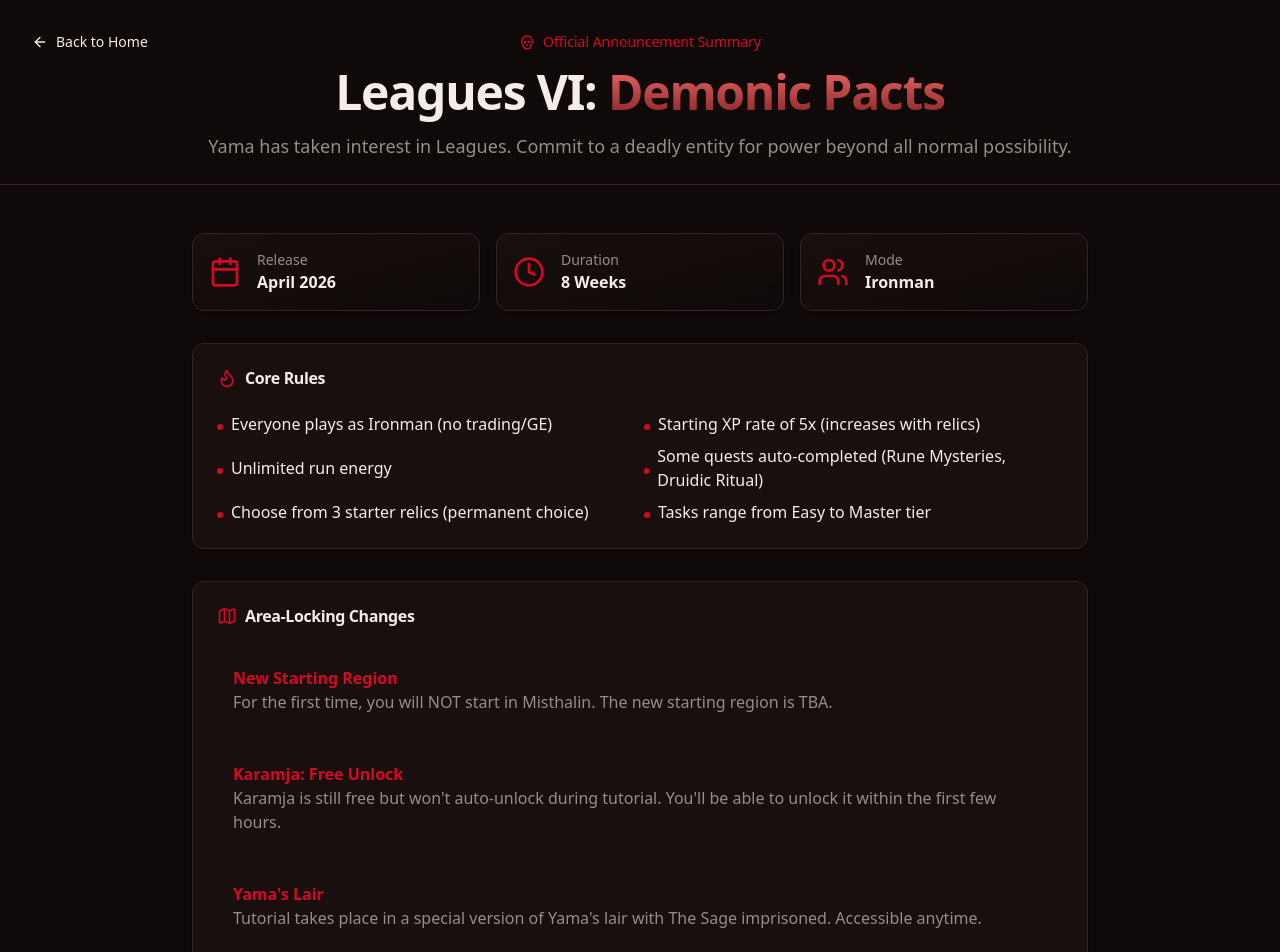
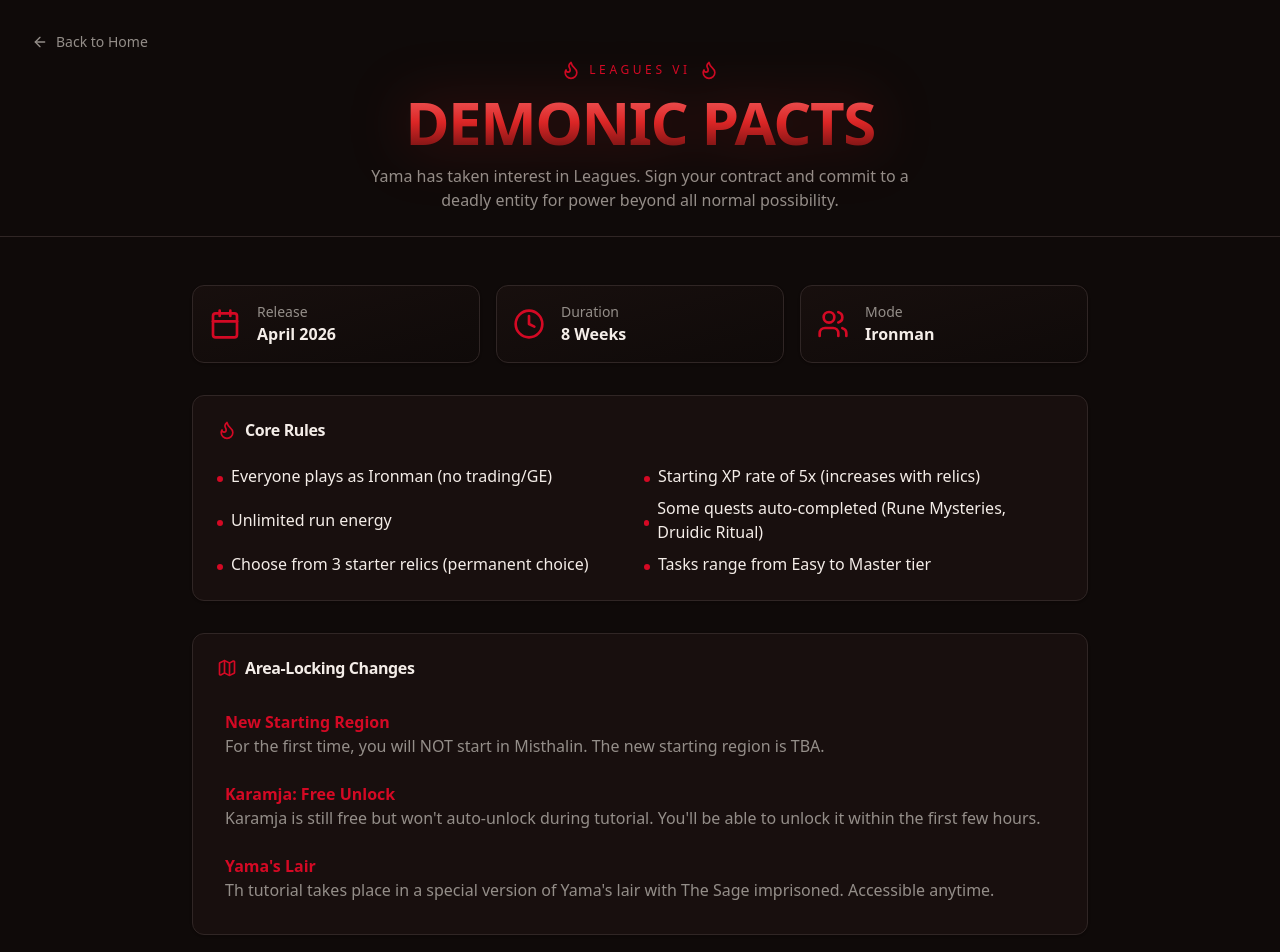
Before and after one commit to DatBear/Demonic-Pacts, a React (Vite) app: page /info in a window 1280 px wide. Shown: the top 952 px of the page. Built offline with nearby package versions, Linux system fonts and the light colour scheme.

Commit message:
updated header, css fade animation

```diff
--- a/src/App.css
+++ b/src/App.css
@@ -0,0 +1,12 @@
+@keyframes info-ambient-fade {
+	0% {
+		opacity: 1;
+	}
+	100% {
+		opacity: 0;
+	}
+}
+
+.info-ambient-fade {
+	animation: info-ambient-fade 2s ease-out forwards;
+}
--- a/src/pages/Info.tsx
+++ b/src/pages/Info.tsx
@@ -5,33 +5,34 @@ import { ArrowLeft, Calendar, Clock, Skull, Map, Swords, Gift, Flame, Users, Cro
 
 export default function Info() {
   return (
-    <div className="min-h-screen">
-      <section className="relative overflow-hidden border-b border-border">
-        <div className="absolute inset-0 bg-gradient-to-b from-background via-background to-primary/5" />
+    <div className="min-h-screen relative">
+      <div className="fixed inset-0 bg-[radial-gradient(ellipse_at_top,_var(--tw-gradient-stops))] from-red-950/20 via-background to-background pointer-events-none info-ambient-fade" />
 
-        <div className="container relative mx-auto px-4 py-6">
-          <Link to="/" className="absolute left-4 top-6">
-            <Button variant="ghost" className="gap-2">
+      <header className="relative border-b border-primary/20 bg-gradient-to-b from-primary/5 to-transparent">
+        <div className="container mx-auto px-4 py-6">
+          <Link to="/" className="flex items-center">
+            <Button variant="ghost" size="default" className="gap-2 text-muted-foreground hover:text-foreground flex items-center">
               <ArrowLeft className="h-4 w-4" /> Back to Home
             </Button>
           </Link>
 
-          <div className="mx-auto max-w-4xl text-center pt-12 md:pt-0">
-            <div className="mb-2 inline-flex items-center gap-2 rounded-full bg-primary/10 px-4 py-2 text-sm font-medium text-primary">
-              <Skull className="h-4 w-4" />
-              Official Announcement Summary
+          <div className="text-center pt-6 md:pt-0">
+            <div className="inline-flex items-center gap-2 mb-3">
+              <Flame className="h-5 w-5 text-primary animate-pulse" />
+              <span className="text-xs uppercase tracking-[0.3em] text-primary font-medium">Leagues VI</span>
+              <Flame className="h-5 w-5 text-primary animate-pulse" />
             </div>
-
-            <h1 className="mb-4 text-4xl font-bold tracking-tight md:text-5xl">
-              Leagues VI: <span className="bg-gradient-to-b from-red-400 to-red-900 bg-clip-text text-transparent">Demonic Pacts</span>
+            <h1 className="text-4xl md:text-6xl font-black tracking-tight">
+              <span className="bg-gradient-to-b from-red-400 via-red-600 to-red-950 bg-clip-text text-transparent drop-shadow-[0_0_30px_rgba(220,38,38,0.3)]">
+                DEMONIC PACTS
+              </span>
             </h1>
-
-            <p className="text-lg text-muted-foreground">
-              Yama has taken interest in Leagues. Commit to a deadly entity for power beyond all normal possibility.
+            <p className="mt-3 text-muted-foreground max-w-xl mx-auto">
+              Yama has taken interest in Leagues. Sign your contract and commit to a deadly entity for power beyond all normal possibility.
             </p>
           </div>
         </div>
-      </section>
+      </header>
 
       <section className="container mx-auto px-4 py-12">
         <div className="mx-auto max-w-4xl space-y-8">
@@ -73,8 +74,8 @@ export default function Info() {
                 Core Rules
               </CardTitle>
             </CardHeader>
-            <CardContent className="space-y-3">
-              <ul className="grid gap-2 sm:grid-cols-2">
+            <CardContent>
+              <ul className="grid gap-4 sm:gap-2 sm:grid-cols-2">
                 <li className="flex items-center gap-2">
                   <span className="mt-1.5 h-1.5 w-1.5 rounded-full bg-primary" />
                   <span>Everyone plays as Ironman (no trading/GE)</span>
@@ -110,18 +111,18 @@ export default function Info() {
                 Area-Locking Changes
               </CardTitle>
             </CardHeader>
-            <CardContent className="space-y-4">
-              <div className="rounded-lg bg-muted/50 p-4">
+            <CardContent className="space-y-2">
+              <div className="rounded-lg bg-muted/50 p-2">
                 <p className="font-semibold text-primary">New Starting Region</p>
                 <p className="text-muted-foreground">For the first time, you will NOT start in Misthalin. The new starting region is TBA.</p>
               </div>
-              <div className="rounded-lg bg-muted/50 p-4">
+              <div className="rounded-lg bg-muted/50 p-2">
                 <p className="font-semibold text-primary">Karamja: Free Unlock</p>
                 <p className="text-muted-foreground">Karamja is still free but won't auto-unlock during tutorial. You'll be able to unlock it within the first few hours.</p>
               </div>
-              <div className="rounded-lg bg-muted/50 p-4">
+              <div className="rounded-lg bg-muted/50 p-2">
                 <p className="font-semibold text-primary">Yama's Lair</p>
-                <p className="text-muted-foreground">Tutorial takes place in a special version of Yama's lair with The Sage imprisoned. Accessible anytime.</p>
+                <p className="text-muted-foreground">Th tutorial takes place in a special version of Yama's lair with The Sage imprisoned. Accessible anytime.</p>
               </div>
             </CardContent>
           </Card>
@@ -137,7 +138,7 @@ export default function Info() {
               <div className="grid gap-4 sm:grid-cols-2">
                 <div className="rounded-lg border border-border bg-card p-4">
                   <p className="mb-2 font-semibold">Echo Bosses Return</p>
-                  <p className="text-sm text-muted-foreground">More powerful, mechanically different boss variants. New rewards replacing some from last league.</p>
+                  <p className="text-sm text-muted-foreground">More powerful, mechanically different boss variants. New rewards will be replacing some rewards from last league.</p>
                 </div>
                 <div className="rounded-lg border border-border bg-card p-4">
                   <p className="mb-2 font-semibold">Demonic Pacts</p>
@@ -146,7 +147,7 @@ export default function Info() {
               </div>
               <div className="rounded-lg border border-destructive/30 bg-destructive/5 p-4">
                 <p className="font-semibold text-destructive">No Sailing</p>
-                <p className="text-sm text-muted-foreground">Sailing excluded to let players experience it as intended first. Will be in 2027+ game modes.</p>
+                <p className="text-sm text-muted-foreground">Sailing excluded to let players experience it as intended first. Will be included in 2027+ game modes.</p>
               </div>
             </CardContent>
           </Card>
```
